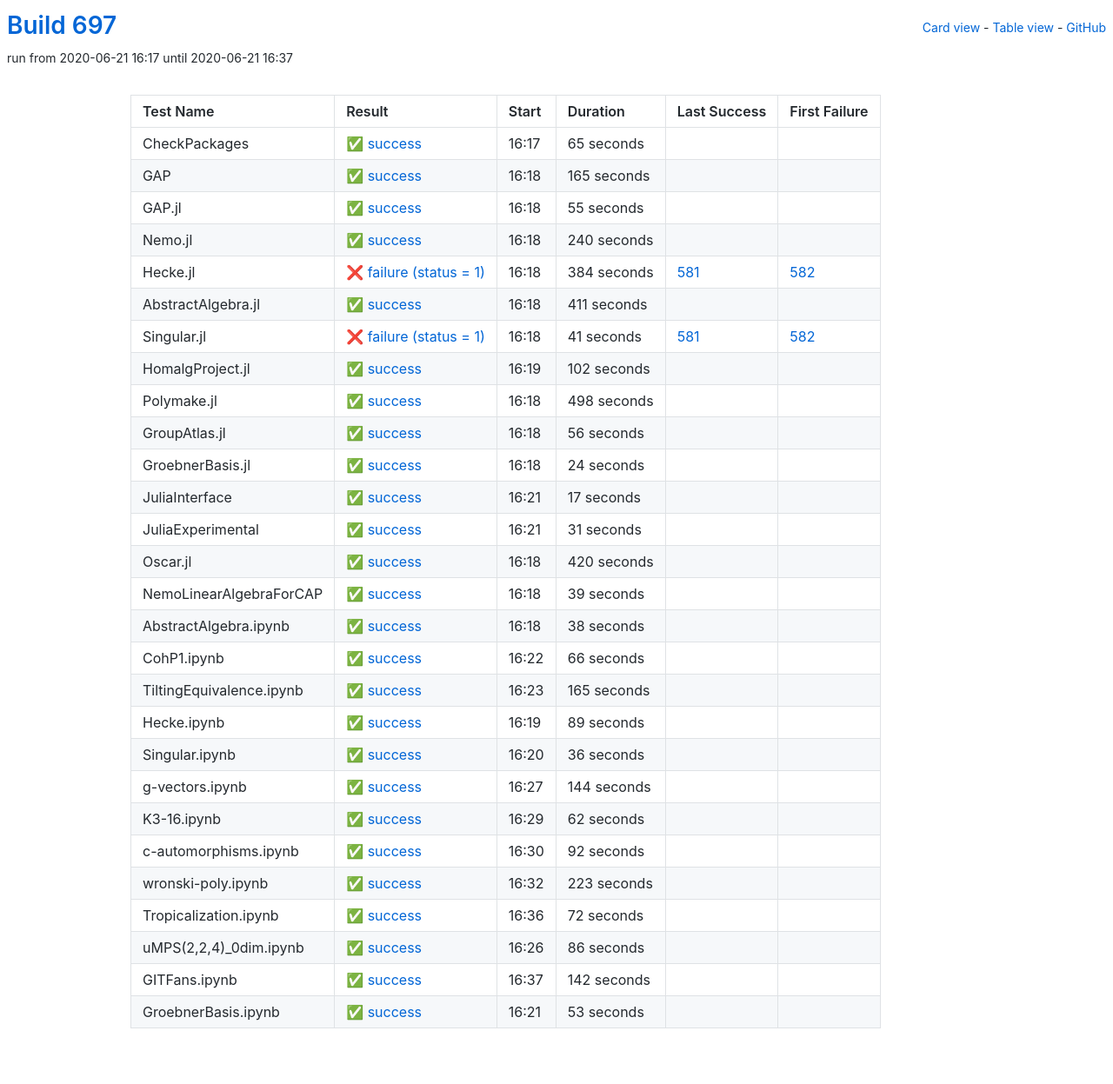
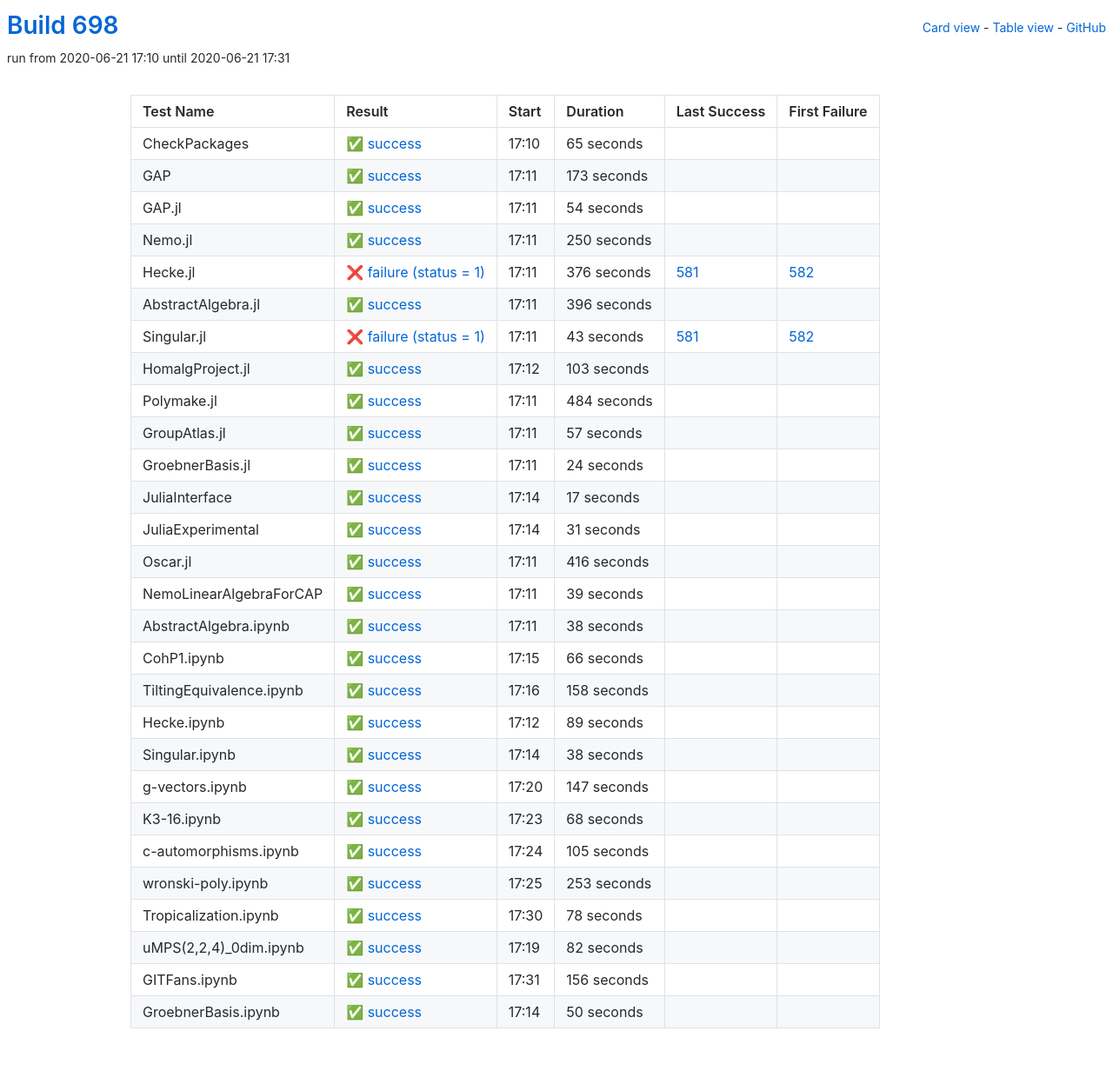
Before and after one commit to oscar-system/oscar-ci-status-1.4, a Jekyll site: the page built from table.html, in a window 1280 px wide. Shown: the whole page at 87% size. Built offline with Jekyll 4.4.1, drawn with Linux system fonts in a browser that asks for light colours.

Commit message:
Build #698

```diff
--- a/_data/ci.yml
+++ b/_data/ci.yml
@@ -1,6 +1,6 @@
 ---
-build: 697
-build_url: https://oscarci.mathematik.uni-kl.de/job/oscar-julia-1.4/697/
+build: 698
+build_url: https://oscarci.mathematik.uni-kl.de/job/oscar-julia-1.4/698/
 job: oscar-julia-1.4
 organization: oscar-system
 repo: oscar-ci-status-1.4
@@ -8,8 +8,8 @@ repourl: https://github.com/oscar-system/oscar-ci-status-1.4
 tests:
 - name: CheckPackages
   id: checkpackages
-  log: https://oscarci.mathematik.uni-kl.de/job/oscar-julia-1.4/697/artifact/logs/build-697/CheckPackages.log
-  start: 2020-06-21 16:17
+  log: https://oscarci.mathematik.uni-kl.de/job/oscar-julia-1.4/698/artifact/logs/build-698/CheckPackages.log
+  start: 2020-06-21 17:10
   success: true
   exitcode: 0
   status: success
@@ -20,116 +20,116 @@ tests:
   first_failure_url:
 - name: GAP
   id: gap
-  log: https://oscarci.mathematik.uni-kl.de/job/oscar-julia-1.4/697/artifact/logs/build-697/GAP.log
-  start: 2020-06-21 16:18
+  log: https://oscarci.mathematik.uni-kl.de/job/oscar-julia-1.4/698/artifact/logs/build-698/GAP.log
+  start: 2020-06-21 17:11
   success: true
   exitcode: 0
   status: success
-  duration: 165
+  duration: 173
   last_success: false
   last_success_url:
   first_failure: false
   first_failure_url:
 - name: GAP.jl
   id: gap-jl
-  log: https://oscarci.mathematik.uni-kl.de/job/oscar-julia-1.4/697/artifact/logs/build-697/GAP.jl.log
-  start: 2020-06-21 16:18
+  log: https://oscarci.mathematik.uni-kl.de/job/oscar-julia-1.4/698/artifact/logs/build-698/GAP.jl.log
+  start: 2020-06-21 17:11
   success: true
   exitcode: 0
   status: success
-  duration: 55
+  duration: 54
   last_success: false
   last_success_url:
   first_failure: false
   first_failure_url:
 - name: Nemo.jl
   id: nemo-jl
-  log: https://oscarci.mathematik.uni-kl.de/job/oscar-julia-1.4/697/artifact/logs/build-697/Nemo.jl.log
-  start: 2020-06-21 16:18
+  log: https://oscarci.mathematik.uni-kl.de/job/oscar-julia-1.4/698/artifact/logs/build-698/Nemo.jl.log
+  start: 2020-06-21 17:11
   success: true
   exitcode: 0
   status: success
-  duration: 240
+  duration: 250
   last_success: false
   last_success_url:
   first_failure: false
   first_failure_url:
 - name: Hecke.jl
   id: hecke-jl
-  log: https://oscarci.mathematik.uni-kl.de/job/oscar-julia-1.4/697/artifact/logs/build-697/Hecke.jl.log
-  start: 2020-06-21 16:18
+  log: https://oscarci.mathematik.uni-kl.de/job/oscar-julia-1.4/698/artifact/logs/build-698/Hecke.jl.log
+  start: 2020-06-21 17:11
   success: false
   exitcode: 1
   status: failure
-  duration: 384
+  duration: 376
   last_success: 581
   last_success_url: https://oscarci.mathematik.uni-kl.de/job/oscar-julia-1.4/581/
   first_failure: 582
   first_failure_url: https://oscarci.mathematik.uni-kl.de/job/oscar-julia-1.4/582/
 - name: AbstractAlgebra.jl
   id: abstractalgebra-jl
-  log: https://oscarci.mathematik.uni-kl.de/job/oscar-julia-1.4/697/artifact/logs/build-697/AbstractAlgebra.jl.log
-  start: 2020-06-21 16:18
+  log: https://oscarci.mathematik.uni-kl.de/job/oscar-julia-1.4/698/artifact/logs/build-698/AbstractAlgebra.jl.log
+  start: 2020-06-21 17:11
   success: true
   exitcode: 0
   status: success
-  duration: 411
+  duration: 396
   last_success: false
   last_success_url:
   first_failure: false
   first_failure_url:
 - name: Singular.jl
   id: singular-jl
-  log: https://oscarci.mathematik.uni-kl.de/job/oscar-julia-1.4/697/artifact/logs/build-697/Singular.jl.log
-  start: 2020-06-21 16:18
+  log: https://oscarci.mathematik.uni-kl.de/job/oscar-julia-1.4/698/artifact/logs/build-698/Singular.jl.log
+  start: 2020-06-21 17:11
   success: false
   exitcode: 1
   status: failure
-  duration: 41
+  duration: 43
   last_success: 581
   last_success_url: https://oscarci.mathematik.uni-kl.de/job/oscar-julia-1.4/581/
   first_failure: 582
   first_failure_url: https://oscarci.mathematik.uni-kl.de/job/oscar-julia-1.4/582/
 - name: HomalgProject.jl
   id: homalgproject-jl
-  log: https://oscarci.mathematik.uni-kl.de/job/oscar-julia-1.4/697/artifact/logs/build-697/HomalgProject.jl.log
-  start: 2020-06-21 16:19
+  log: https://oscarci.mathematik.uni-kl.de/job/oscar-julia-1.4/698/artifact/logs/build-698/HomalgProject.jl.log
+  start: 2020-06-21 17:12
   success: true
   exitcode: 0
   status: success
-  duration: 102
+  duration: 103
   last_success: false
   last_success_url:
   first_failure: false
   first_failure_url:
 - name: Polymake.jl
   id: polymake-jl
-  log: https://oscarci.mathematik.uni-kl.de/job/oscar-julia-1.4/697/artifact/logs/build-697/Polymake.jl.log
-  start: 2020-06-21 16:18
+  log: https://oscarci.mathematik.uni-kl.de/job/oscar-julia-1.4/698/artifact/logs/build-698/Polymake.jl.log
+  start: 2020-06-21 17:11
   success: true
   exitcode: 0
   status: success
-  duration: 498
+  duration: 484
   last_success: false
   last_success_url:
   first_failure: false
   first_failure_url:
 - name: GroupAtlas.jl
   id: groupatlas-jl
-  log: https://oscarci.mathematik.uni-kl.de/job/oscar-julia-1.4/697/artifact/logs/build-697/GroupAtlas.jl.log
-  start: 2020-06-21 16:18
+  log: https://oscarci.mathematik.uni-kl.de/job/oscar-julia-1.4/698/artifact/logs/build-698/GroupAtlas.jl.log
+  start: 2020-06-21 17:11
   success: true
   exitcode: 0
   status: success
-  duration: 56
+  duration: 57
   last_success: false
   last_success_url:
   first_failure: false
   first_failure_url:
 - name: GroebnerBasis.jl
   id: groebnerbasis-jl
-  log: https://oscarci.mathematik.uni-kl.de/job/oscar-julia-1.4/697/artifact/logs/build-697/GroebnerBasis.jl.log
-  start: 2020-06-21 16:18
+  log: https://oscarci.mathematik.uni-kl.de/job/oscar-julia-1.4/698/artifact/logs/build-698/GroebnerBasis.jl.log
+  start: 2020-06-21 17:11
   success: true
   exitcode: 0
   status: success
@@ -140,8 +140,8 @@ tests:
   first_failure_url:
 - name: JuliaInterface
   id: juliainterface
-  log: https://oscarci.mathematik.uni-kl.de/job/oscar-julia-1.4/697/artifact/logs/build-697/JuliaInterface.log
-  start: 2020-06-21 16:21
+  log: https://oscarci.mathematik.uni-kl.de/job/oscar-julia-1.4/698/artifact/logs/build-698/JuliaInterface.log
+  start: 2020-06-21 17:14
   success: true
   exitcode: 0
   status: success
@@ -152,8 +152,8 @@ tests:
   first_failure_url:
 - name: JuliaExperimental
   id: juliaexperimental
-  log: https://oscarci.mathematik.uni-kl.de/job/oscar-julia-1.4/697/artifact/logs/build-697/JuliaExperimental.log
-  start: 2020-06-21 16:21
+  log: https://oscarci.mathematik.uni-kl.de/job/oscar-julia-1.4/698/artifact/logs/build-698/JuliaExperimental.log
+  start: 2020-06-21 17:14
   success: true
   exitcode: 0
   status: success
@@ -164,20 +164,20 @@ tests:
   first_failure_url:
 - name: Oscar.jl
   id: oscar-jl
-  log: https://oscarci.mathematik.uni-kl.de/job/oscar-julia-1.4/697/artifact/logs/build-697/Oscar.jl.log
-  start: 2020-06-21 16:18
+  log: https://oscarci.mathematik.uni-kl.de/job/oscar-julia-1.4/698/artifact/logs/build-698/Oscar.jl.log
+  start: 2020-06-21 17:11
   success: true
   exitcode: 0
   status: success
-  duration: 420
+  duration: 416
   last_success: false
   last_success_url:
   first_failure: false
   first_failure_url:
 - name: NemoLinearAlgebraForCAP
   id: nemolinearalgebraforcap
-  log: https://oscarci.mathematik.uni-kl.de/job/oscar-julia-1.4/697/artifact/logs/build-697/NemoLinearAlgebraForCAP.log
-  start: 2020-06-21 16:18
+  log: https://oscarci.mathematik.uni-kl.de/job/oscar-julia-1.4/698/artifact/logs/build-698/NemoLinearAlgebraForCAP.log
+  start: 2020-06-21 17:11
   success: true
   exitcode: 0
   status: success
@@ -188,8 +188,8 @@ tests:
   first_failure_url:
 - name: AbstractAlgebra.ipynb
   id: abstractalgebra-ipynb
-  log: https://oscarci.mathematik.uni-kl.de/job/oscar-julia-1.4/697/artifact/logs/build-697/AbstractAlgebra.ipynb.log
-  start: 2020-06-21 16:18
+  log: https://oscarci.mathematik.uni-kl.de/job/oscar-julia-1.4/698/artifact/logs/build-698/AbstractAlgebra.ipynb.log
+  start: 2020-06-21 17:11
   success: true
   exitcode: 0
   status: success
@@ -200,8 +200,8 @@ tests:
   first_failure_url:
 - name: CohP1.ipynb
   id: cohp1-ipynb
-  log: https://oscarci.mathematik.uni-kl.de/job/oscar-julia-1.4/697/artifact/logs/build-697/CohP1.ipynb.log
-  start: 2020-06-21 16:22
+  log: https://oscarci.mathematik.uni-kl.de/job/oscar-julia-1.4/698/artifact/logs/build-698/CohP1.ipynb.log
+  start: 2020-06-21 17:15
   success: true
   exitcode: 0
   status: success
@@ -212,20 +212,20 @@ tests:
   first_failure_url:
 - name: TiltingEquivalence.ipynb
   id: tiltingequivalence-ipynb
-  log: https://oscarci.mathematik.uni-kl.de/job/oscar-julia-1.4/697/artifact/logs/build-697/TiltingEquivalence.ipynb.log
-  start: 2020-06-21 16:23
+  log: https://oscarci.mathematik.uni-kl.de/job/oscar-julia-1.4/698/artifact/logs/build-698/TiltingEquivalence.ipynb.log
+  start: 2020-06-21 17:16
   success: true
   exitcode: 0
   status: success
-  duration: 165
+  duration: 158
   last_success: false
   last_success_url:
   first_failure: false
   first_failure_url:
 - name: Hecke.ipynb
   id: hecke-ipynb
-  log: https://oscarci.mathematik.uni-kl.de/job/oscar-julia-1.4/697/artifact/logs/build-697/Hecke.ipynb.log
-  start: 2020-06-21 16:19
+  log: https://oscarci.mathematik.uni-kl.de/job/oscar-julia-1.4/698/artifact/logs/build-698/Hecke.ipynb.log
+  start: 2020-06-21 17:12
   success: true
   exitcode: 0
   status: success
@@ -236,108 +236,108 @@ tests:
   first_failure_url:
 - name: Singular.ipynb
   id: singular-ipynb
-  log: https://oscarci.mathematik.uni-kl.de/job/oscar-julia-1.4/697/artifact/logs/build-697/Singular.ipynb.log
-  start: 2020-06-21 16:20
+  log: https://oscarci.mathematik.uni-kl.de/job/oscar-julia-1.4/698/artifact/logs/build-698/Singular.ipynb.log
+  start: 2020-06-21 17:14
   success: true
   exitcode: 0
   status: success
-  duration: 36
+  duration: 38
   last_success: false
   last_success_url:
   first_failure: false
   first_failure_url:
 - name: g-vectors.ipynb
   id: g-vectors-ipynb
-  log: https://oscarci.mathematik.uni-kl.de/job/oscar-julia-1.4/697/artifact/logs/build-697/g-vectors.ipynb.log
-  start: 2020-06-21 16:27
+  log: https://oscarci.mathematik.uni-kl.de/job/oscar-julia-1.4/698/artifact/logs/build-698/g-vectors.ipynb.log
+  start: 2020-06-21 17:20
   success: true
   exitcode: 0
   status: success
-  duration: 144
+  duration: 147
   last_success: false
   last_success_url:
   first_failure: false
   first_failure_url:
 - name: K3-16.ipynb
   id: k3-16-ipynb
-  log: https://oscarci.mathematik.uni-kl.de/job/oscar-julia-1.4/697/artifact/logs/build-697/K3-16.ipynb.log
-  start: 2020-06-21 16:29
+  log: https://oscarci.mathematik.uni-kl.de/job/oscar-julia-1.4/698/artifact/logs/build-698/K3-16.ipynb.log
+  start: 2020-06-21 17:23
   success: true
   exitcode: 0
   status: success
-  duration: 62
+  duration: 68
   last_success: false
   last_success_url:
   first_failure: false
   first_failure_url:
 - name: c-automorphisms.ipynb
   id: c-automorphisms-ipynb
-  log: https://oscarci.mathematik.uni-kl.de/job/oscar-julia-1.4/697/artifact/logs/build-697/c-automorphisms.ipynb.log
-  start: 2020-06-21 16:30
+  log: https://oscarci.mathematik.uni-kl.de/job/oscar-julia-1.4/698/artifact/logs/build-698/c-automorphisms.ipynb.log
+  start: 2020-06-21 17:24
   success: true
   exitcode: 0
   status: success
-  duration: 92
+  duration: 105
   last_success: false
   last_success_url:
   first_failure: false
   first_failure_url:
 - name: wronski-poly.ipynb
   id: wronski-poly-ipynb
-  log: https://oscarci.mathematik.uni-kl.de/job/oscar-julia-1.4/697/artifact/logs/build-697/wronski-poly.ipynb.log
-  start: 2020-06-21 16:32
+  log: https://oscarci.mathematik.uni-kl.de/job/oscar-julia-1.4/698/artifact/logs/build-698/wronski-poly.ipynb.log
+  start: 2020-06-21 17:25
   success: true
   exitcode: 0
   status: success
-  duration: 223
+  duration: 253
   last_success: false
   last_success_url:
   first_failure: false
   first_failure_url:
 - name: Tropicalization.ipynb
   id: tropicalization-ipynb
-  log: https://oscarci.mathematik.uni-kl.de/job/oscar-julia-1.4/697/artifact/logs/build-697/Tropicalization.ipynb.log
-  start: 2020-06-21 16:36
+  log: https://oscarci.mathematik.uni-kl.de/job/oscar-julia-1.4/698/artifact/logs/build-698/Tropicalization.ipynb.log
+  start: 2020-06-21 17:30
   success: true
   exitcode: 0
   status: success
-  duration: 72
+  duration: 78
   last_success: false
   last_success_url:
   first_failure: false
   first_failure_url:
 - name: uMPS(2,2,4)_0dim.ipynb
   id: umps-2-2-4-0dim-ipynb
-  log: https://oscarci.mathematik.uni-kl.de/job/oscar-julia-1.4/697/artifact/logs/build-697/uMPS-2-2-4-_0dim.ipynb.log
-  start: 2020-06-21 16:26
+  log: https://oscarci.mathematik.uni-kl.de/job/oscar-julia-1.4/698/artifact/logs/build-698/uMPS-2-2-4-_0dim.ipynb.log
+  start: 2020-06-21 17:19
   success: true
   exitcode: 0
   status: success
-  duration: 86
+  duration: 82
   last_success: false
   last_success_url:
   first_failure: false
   first_failure_url:
 - name: GITFans.ipynb
   id: gitfans-ipynb
-  log: https://oscarci.mathematik.uni-kl.de/job/oscar-julia-1.4/697/artifact/logs/build-697/GITFans.ipynb.log
-  start: 2020-06-21 16:37
+  log: https://oscarci.mathematik.uni-kl.de/job/oscar-julia-1.4/698/artifact/logs/build-698/GITFans.ipynb.log
+  start: 2020-06-21 17:31
   success: true
   exitcode: 0
   status: success
-  duration: 142
+  duration: 156
   last_success: false
   last_success_url:
   first_failure: false
   first_failure_url:
 - name: GroebnerBasis.ipynb
   id: groebnerbasis-ipynb
-  log: https://oscarci.mathematik.uni-kl.de/job/oscar-julia-1.4/697/artifact/logs/build-697/GroebnerBasis.ipynb.log
-  start: 2020-06-21 16:21
+  log: https://oscarci.mathematik.uni-kl.de/job/oscar-julia-1.4/698/artifact/logs/build-698/GroebnerBasis.ipynb.log
+  start: 2020-06-21 17:14
   success: true
   exitcode: 0
   status: success
-  duration: 53
+  duration: 50
   last_success: false
   last_success_url:
   first_failure: false
```
Also changed, not shown: README.md.
